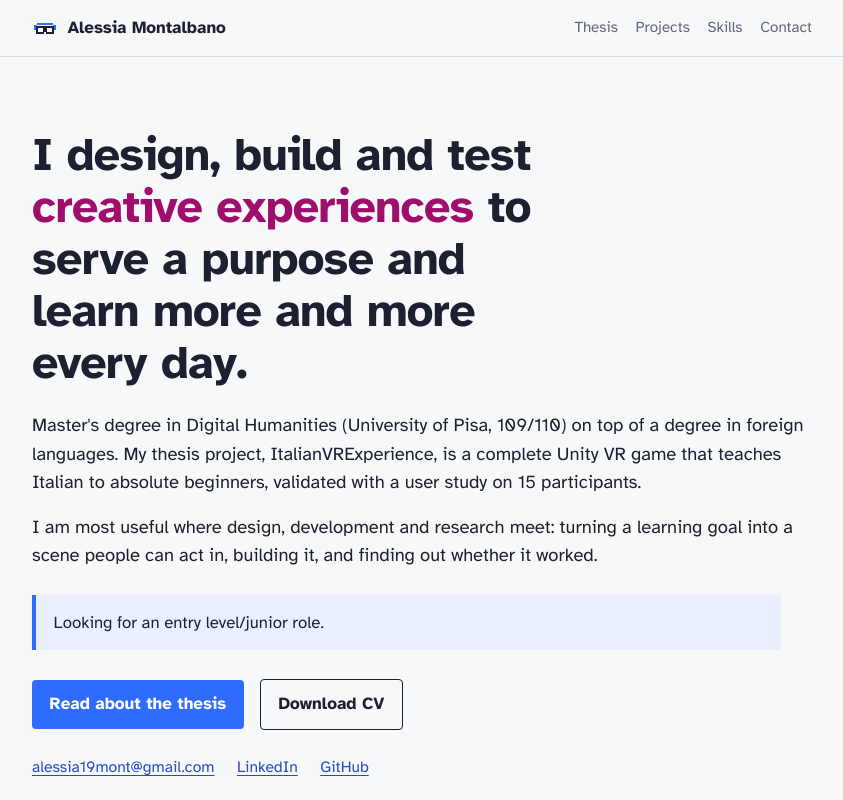
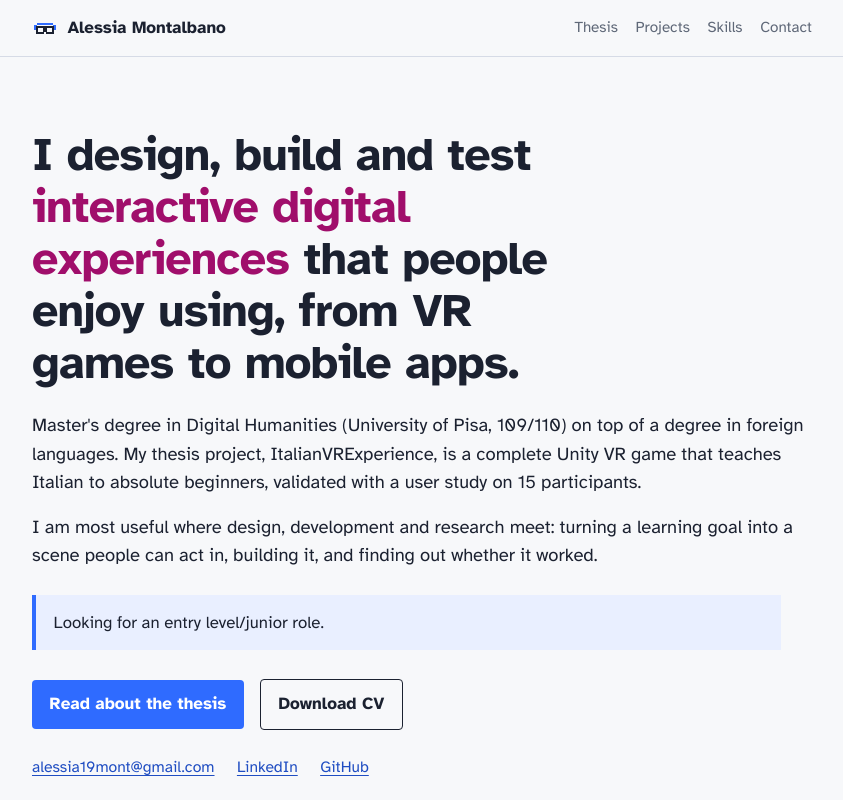
Before and after one commit to halesenberg/portfolio-am, a plain HTML site: page index.html in a window 1280 px wide. Shown: the top 800 px of the page, without its empty margins (218-1061 px from the left). Drawn offline with Linux system fonts and the light colour scheme.

Commit message:
Update index.html

```diff
--- a/index.html
+++ b/index.html
@@ -255,7 +255,7 @@
 
   <section class="hero" id="top">
     <div class="wrap">
-      <h1>I design, build and test <span>creative experiences</span> to serve a purpose and learn more and more every day.</h1>
+      <h1>I design, build and test <span>interactive digital experiences</span> that people enjoy using, from VR games to mobile apps.</h1>
       <p>Master's degree in Digital Humanities (University of Pisa, 109/110) on top of a degree in foreign languages. My thesis project, ItalianVRExperience, is a complete Unity VR game that teaches Italian to absolute beginners, validated with a user study on 15 participants.</p>
       <p>I am most useful where design, development and research meet: turning a learning goal into a scene people can act in, building it, and finding out whether it worked.</p>
       <div class="looking">
```
